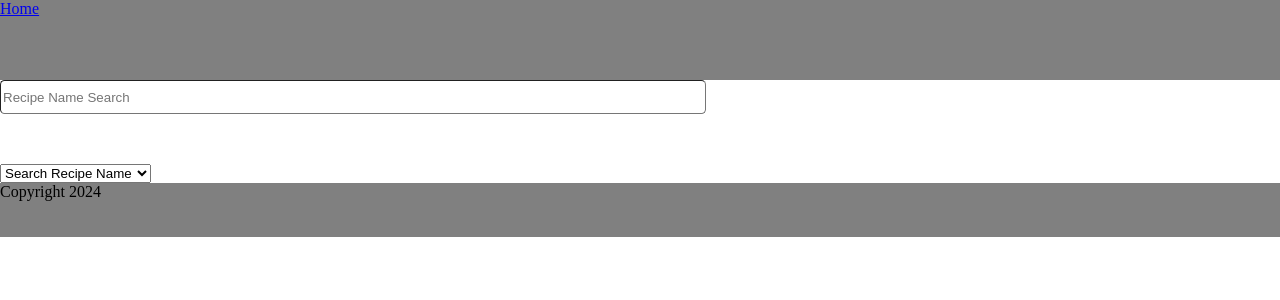
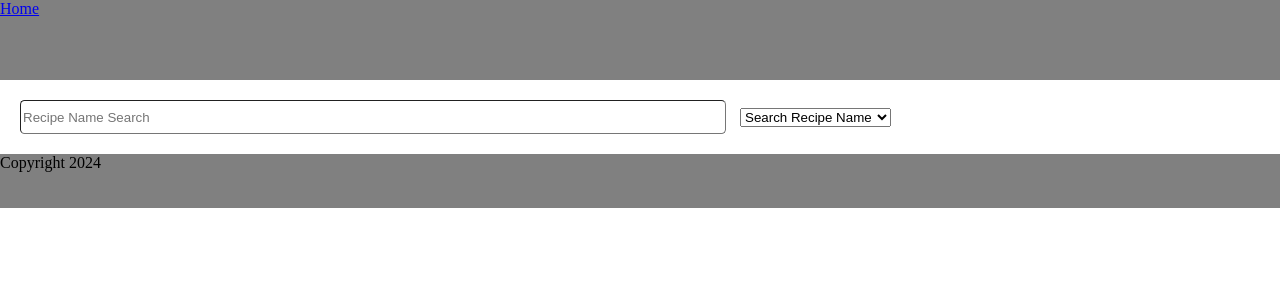
Before and after one commit to avrrodriguez/RecipeFrontEndReact, a React (Vite) app: page /search in a window 1280 px wide. Shown: the top 300 px of the page. Built offline with nearby package versions, Linux system fonts and the light colour scheme.

Commit message:
styles forms in search page

```diff
--- a/src/components/SearchForm/CookingStyleSearchForm.jsx
+++ b/src/components/SearchForm/CookingStyleSearchForm.jsx
@@ -10,7 +10,7 @@ export function CookingStyleSearchForm(props) {
         <input
           name="searchFormValue"
           placeholder="Cooking Style Search"
-          onChange={(event) => handleSearchInputChange(event.target.value)}
+          onChange={(event) => setFormInput(formInput => [...formInput, event.target.value] )}
           value={props.searchValue ? props.searchValue : ""}
         />
         <input type="hidden" name="searchFormCategory" value="Cooking Style" />
--- a/src/components/SearchForm/IngredientSearchForm.jsx
+++ b/src/components/SearchForm/IngredientSearchForm.jsx
@@ -10,7 +10,7 @@ export function IngredientSearchForm(props) {
         <input
           name="searchFormValue"
           placeholder="Ingredients Search"
-          onChange={(event) => handleSearchInputChange(event.target.value)}
+          onChange={(event) => setFormInput(formInput => [...formInput, event.target.value] )}
           value={props.searchValue ? props.searchValue : ""}
         />
         <input type="hidden" name="searchFormCategory" value="Ingredients" />
--- a/src/components/SearchForm/SearchForms.css
+++ b/src/components/SearchForm/SearchForms.css
@@ -1,10 +1,16 @@
+.search-form-container {
+  display: flex;
+  align-items: center;
+  flex-direction: row;
+}
+
+.search-page-categories {
+  margin-left: 20px;
+}
+
 .search-forms {
   width: 80%;
   max-width: 700px;
-  display: flex;
-  justify-content: center;
-  flex-direction: column;
-  margin-bottom: 50px;
 }
 
 form {
--- a/src/pages/Home.css
+++ b/src/pages/Home.css
@@ -6,6 +6,7 @@
     align-items: center;
     flex-direction: column;
     gap: 30px;
+    margin-bottom: 50px;
 }
 
 .search-form-categories {
--- a/src/pages/Search.css
+++ b/src/pages/Search.css
@@ -0,0 +1,3 @@
+.search-form-container {
+    padding: 20px;
+}
--- a/src/pages/Search.jsx
+++ b/src/pages/Search.jsx
@@ -30,9 +30,7 @@ export function Search() {
   return (
     <div>
       <div className="search-form-container">
-        <div className="search-page-form">
-          <SearchForms activeForm={searchFormCategory} searchValue={searchFormValue}/>
-        </div>
+        <SearchForms activeForm={searchFormCategory} searchValue={searchFormValue}/>
         <div className="search-page-categories">
           <select
             name="categories"
```
Also changed, not shown: src/App.css (line endings or trailing spaces).
